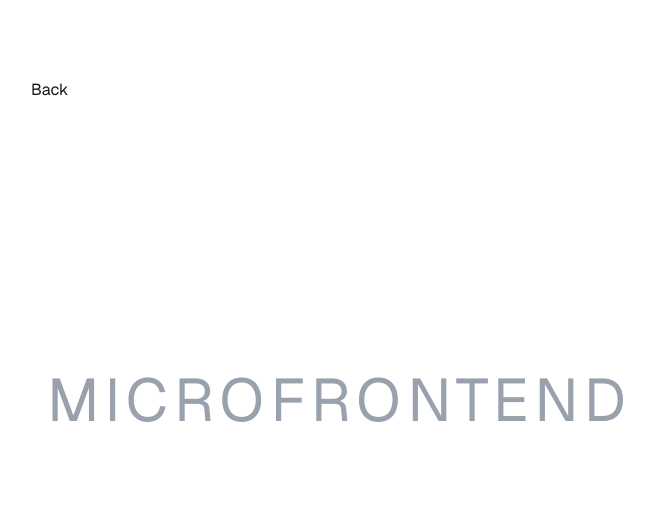
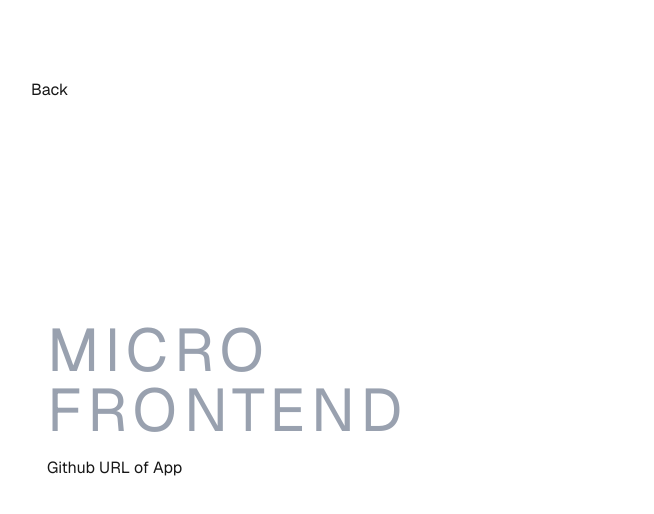
Before and after one commit to sarabs3/sarab.dev, a Next.js app: page /skills/microfrontend in a window 1280 px wide. Shown: the top 514 px of the page, without its empty margins (159-813 px from the left). Built offline with nearby package versions, Linux system fonts and the light colour scheme.

Commit message:
Added Micro frontend page with github url

```diff
--- /dev/null
+++ b/src/app/skills/microfrontend/page.tsx
@@ -0,0 +1,15 @@
+import Nav from "@/components/nav";
+
+export default function MicroFrontend() {
+  return (
+    <div className="grid grid-rows-[20px_1fr_20px] items-center justify-items-center min-h-screen p-8 pb-20 gap-16 sm:p-20 font-[family-name:var(--font-geist-sans)]">
+    <Nav />
+    <main className="flex flex-row gap-8 row-start-2 items-center sm:items-start container w-[900px]">
+        <div className="flex gap-4 flex-col p-4 w-[300px] rounded-xl">
+        <h1 className="text-gray-400 text-6xl uppercase tracking-widest">Micro FrontEnd</h1>
+        <a href="https://github.com/sarabs3/mcr-fe" target="_blank" rel="noopener noreferrer">Github URL of App</a>
+        </div>
+      </main>
+    </div>
+  );
+}
```
